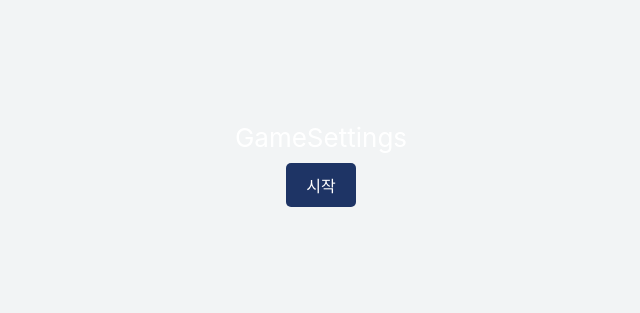
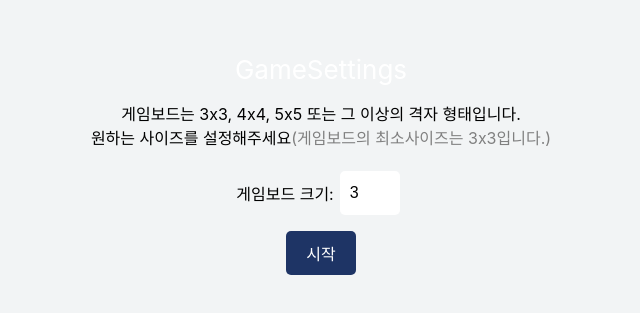
Before and after one commit to baymaxxxxx/tictactoe, a React (Create React App) app: page /setting in a window 1280 px wide. Shown: the part 231-544 px from the top of the page, without its empty margins (319-959 px from the left). Built offline with nearby package versions, Linux system fonts and the light colour scheme.

Commit message:
feat: complete game board settings

```diff
--- a/src/components/CTABtn.tsx
+++ b/src/components/CTABtn.tsx
@@ -4,17 +4,16 @@ import styled from "styled-components";
 interface Props {
   children: string;
   path: string;
+  params?: { size: number };
 }
-
-const CTABtn = ({ children, path }: Props) => {
+const CTABtn = ({ children, path, params }: Props) => {
   const navigate = useNavigate();
 
-  const goto = (path: string) => {
-    navigate(path);
+  const goto = (path: string, params?: { size: number }) => {
+    params ? navigate(path, { state: params }) : navigate(path);
   };
-
   return (
-    <Button type="button" onClick={() => goto(path)}>
+    <Button type="button" onClick={() => goto(path, params)}>
       <div className="text">{children}</div>
     </Button>
   );
@@ -24,11 +23,11 @@ const Button = styled.button`
   display: flex;
   padding: 10px 20px;
   margin: 10px 0;
-  font-size: 16px;
   border: none;
   border-radius: 5px;
   background-color: #1e3465;
   color: #fff;
+  font-size: 16px;
   cursor: pointer;
   transition: background-color 0.3s ease;
 
--- /dev/null
+++ b/src/components/GridBoard.tsx
@@ -0,0 +1,95 @@
+import React, { useState } from "react";
+import styled from "styled-components";
+
+/** TODO:
+ * 게임이 끝나면 종료표시
+ */
+
+interface Props {
+  size: number;
+}
+type CellValue = "X" | "O" | "";
+type Player = "X" | "O";
+
+const GridBoard = ({ size }: Props) => {
+  const [cells, setCells] = useState(Array(size * size).fill(""));
+  const [currentPlayer, setCurrentPlayer] = useState<Player>("X");
+  const [gameOver, setGameOver] = useState(false);
+
+  const checkGameOver = (
+    cells: CellValue[],
+    currentPlayer: Player,
+    size: number
+  ) => {
+    // 이어지는 줄을 확인하는 함수
+    const checkLine = (start: number, step: number) => {
+      for (let i = start, count = 0; count < size; i += step, count++) {
+        if (cells[i] !== currentPlayer) {
+          return false;
+        }
+      }
+      return true;
+    };
+
+    // 게임판의 모든 셀을 확인하여 이기는 조건을 판단
+    for (let i = 0; i < size; i++) {
+      // 가로세로줄 확인
+      if (checkLine(i * size, 1) || checkLine(i, size)) {
+        return true;
+      }
+    }
+    // 대각선 확인 (왼쪽, 오른쪽)
+    if (checkLine(0, size + 1) || checkLine(size - 1, size - 1)) {
+      return true;
+    }
+    // 어느 조건도 만족하지 않으면 false 반환
+    return false;
+  };
+
+  const handleCellClick = (index: number) => {
+    if (gameOver || cells[index] !== "") return;
+
+    const newCells = [...cells];
+    newCells[index] = currentPlayer;
+    // newCells[index] = "X";
+    setCells(newCells);
+
+    const winner = checkGameOver(newCells, currentPlayer, size);
+    if (winner) {
+      console.log(`${winner}, ${currentPlayer} wins!`);
+      setGameOver(true);
+      return;
+    }
+    setCurrentPlayer(currentPlayer === "X" ? "O" : "X");
+  };
+  console.log(`currentPlayer: ${currentPlayer}`);
+
+  return (
+    <BoardContainer size={size}>
+      {cells.map((value, index) => (
+        <Cell key={index} onClick={() => handleCellClick(index)}>
+          {value}
+        </Cell>
+      ))}
+    </BoardContainer>
+  );
+};
+
+const BoardContainer = styled.div<{ size: number }>`
+  display: grid;
+  grid-template-columns: repeat(${(props) => props.size}, 64px);
+  grid-template-rows: repeat(${(props) => props.size}, 64px);
+  gap: 3px;
+`;
+
+const Cell = styled.button`
+  display: flex;
+  border-radius: 5px;
+  background-color: #334e7e;
+  font-size: 24px;
+  justify-content: center;
+  align-items: center;
+  cursor: pointer;
+`;
+
+export default GridBoard;
--- a/src/pages/GameScreen.tsx
+++ b/src/pages/GameScreen.tsx
@@ -1,9 +1,25 @@
 import CTABtn from "components/CTABtn";
+import GridBoard from "components/GridBoard";
+import { useLocation } from "react-router-dom";
 
+/**
+ * 2. 두 플레이어에 대한 정보: 마크, 무르기 횟수
+ * 3. 현재 남은 시간
+ * 4. 현재 플레이어
+ * 5. 종료가 되면 게임기록
+ */
 const GameScreen = () => {
-  return <>GameScreen
-        <CTABtn path={"/"}>홈</CTABtn>
-</>;
+  const location = useLocation();
+  console.log("location", location.state);
+  const boardSize = location.state.size;
+  const size = parseInt(boardSize || "3");
+  return (
+    <>
+      GameScreen
+      <GridBoard size={size}></GridBoard>
+      <CTABtn path={"/"}>홈</CTABtn>
+    </>
+  );
 };
 
 export default GameScreen;
--- a/src/pages/GameSettings.tsx
+++ b/src/pages/GameSettings.tsx
@@ -1,12 +1,64 @@
 import CTABtn from "components/CTABtn";
+import { useState } from "react";
+import styled from "styled-components";
 
+/**
+ * 2. 플레이어 마크 선택
+ * 3. 선공 설정
+ */
 const GameSettings = () => {
+  const [boardSize, setBoardSize] = useState(3);
+  console.log("boardSize", boardSize, typeof boardSize);
   return (
     <>
       GameSettings
-      <CTABtn path={"/game"}>시작</CTABtn>
+      <Des>
+        게임보드는 3x3, 4x4, 5x5 또는 그 이상의 격자 형태입니다. <br />
+        원하는 사이즈를 설정해주세요
+        <Info>(게임보드의 최소사이즈는 3x3입니다.)</Info>
+      </Des>
+      <Wrap>
+        <Des>게임보드 크기:</Des>
+        <Input
+          type="number"
+          defaultValue={boardSize}
+          onChange={(e) => {
+            const newValue = parseInt(e.target.value);
+            if (!isNaN(newValue) && newValue > 2) {
+              setBoardSize(newValue);
+            }
+          }}
+        />
+      </Wrap>
+      <CTABtn path={"/game"} params={{ size: boardSize }}>
+        시작
+      </CTABtn>
     </>
   );
 };
 
+const Wrap = styled.div`
+  display: flex;
+`;
+const Des = styled.p`
+  color: black;
+  font-size: 16px;
+`;
+const Info = styled.span`
+  color: gray;
+`;
+const Input = styled.input`
+  width: 40px;
+  padding: 10px;
+  margin: 6px;
+  border-radius: 5px;
+  border: none;
+  font-size: 16px;
+  outline: none;
+  transition: border-color 0.3s;
+  &:focus {
+    border-color: #2980b9;
+  }
+`;
+
 export default GameSettings;
```
